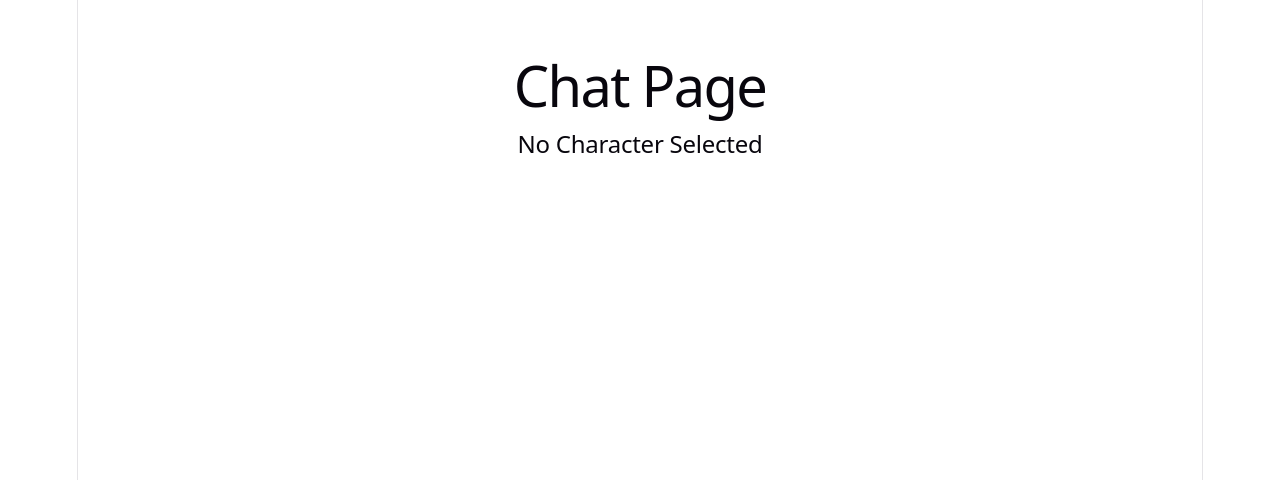
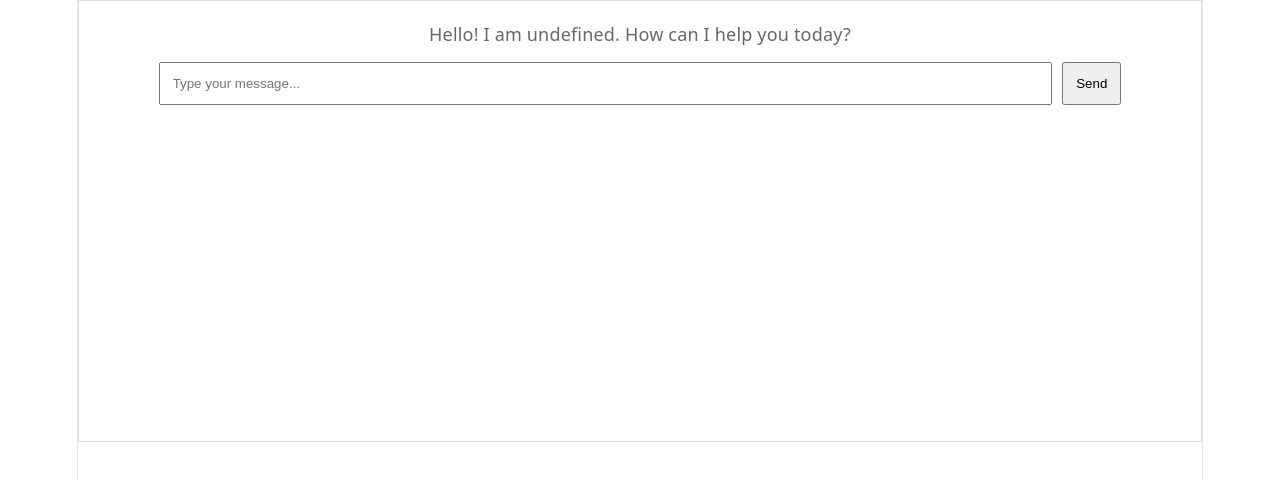
Before and after one commit to Sheraj45/Einvorix-AI, a React (Vite) app in the folder client/: page /chat in a window 1280 px wide. Shown: the top 480 px of the page. Built offline with nearby package versions, Linux system fonts and the light colour scheme.

Commit message:
Chat UI and message handling

```diff
--- a/client/src/pages/Chat.jsx
+++ b/client/src/pages/Chat.jsx
@@ -1,24 +1,75 @@
+import { useState } from "react";
 import { useLocation } from "react-router-dom";
 
 const Chat = () => {
   const location = useLocation();
-
   const character = location.state?.character;
 
+  const [message, setMessage] = useState("");
+
+  const [messages, setMessages] = useState([
+    {
+      sender: "ai",
+      text: `Hello! I am ${character?.name}. How can I help you today?`,
+    },
+  ]);
+
+  const handleSend = () => {
+    if (message.trim() === "") return;
+
+    const newMessage = {
+      sender: "user",
+      text: message,
+    };
+
+    setMessages([...messages, newMessage]);
+
+    setMessage("");
+  };
+
   return (
-    <div style={{ padding: "40px" }}>
-      <h1>Chat Page</h1>
+    <div
+      style={{
+        height: "400px",
+        overflowY: "auto",
+        border: "1px solid #ddd",
+        padding: "20px",
+        marginBottom: "20px",
+        background: "#fff",
+      }}
+    >
+      {messages.map((msg, index) => (
+        <div
+          key={index}
+          style={{
+            marginBottom: "15px",
+          }}
+        >
+          <strong>{msg.sender === "ai" ? character?.name : "You"}</strong>
 
-      {character ? (
-        <>
-          <h2>
-            {character.emoji} {character.name}
-          </h2>
-          <p>{character.role}</p>
-        </>
-      ) : (
-        <h2>No Character Selected</h2>
-      )}
+          <p>{msg.text}</p>
+        </div>
+      ))}
+      <input
+        type="text"
+        placeholder="Type your message..."
+        value={message}
+        onChange={(e) => setMessage(e.target.value)}
+        style={{
+          width: "80%",
+          padding: "12px",
+        }}
+      />
+
+      <button
+        onClick={handleSend}
+        style={{
+          padding: "12px",
+          marginLeft: "10px",
+        }}
+      >
+        Send
+      </button>
     </div>
   );
 };
```
